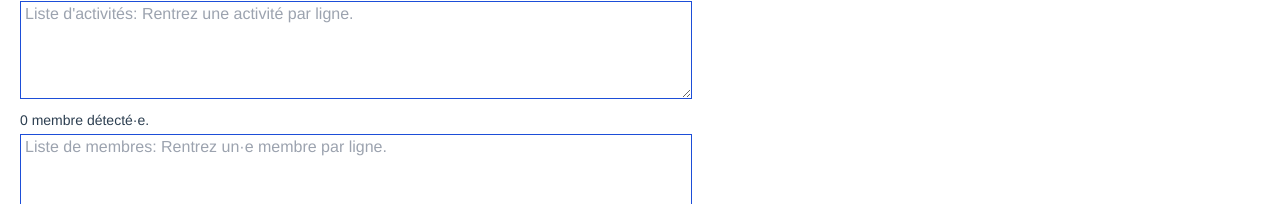
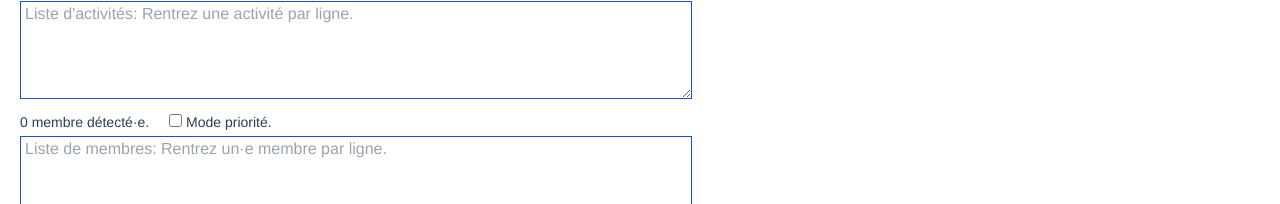
Before and after one commit to samuelroland/PickThem, a Vue app: page / in a window 1280 px wide. Shown: the part 234-438 px from the top of the page. Built offline with nearby package versions, Linux system fonts and the light colour scheme.

Commit message:
Pick: extract member priority and name without priority data

```diff
--- a/src/components/Pick.vue
+++ b/src/components/Pick.vue
@@ -97,6 +97,21 @@
             members.length > 1 ? "s" : ""
           }}
           détecté·e{{ members.length > 1 ? "s" : "" }}.
+          <input
+            type="checkbox"
+            v-model="priorityMode"
+            id="priorityMode"
+            class="ml-4"
+            @change="loadMembers"
+          /><label for="priorityMode" class="ml-1">Mode priorité.</label>
+          <span v-if="priorityMode" class="ml-1">
+            {{
+              members.filter(user => {
+                return user.priority;
+              }).length
+            }}
+            membres en priorité.</span
+          >
         </div>
         <textarea
           class="w-full max-w-2xl"
@@ -201,6 +216,7 @@ export default {
   name: "Pick",
   data() {
     return {
+      priorityMode: false,
       generated: false,
       nbWeeks: 6,
       activitiesRaw: "",
@@ -298,7 +314,20 @@ export default {
         counter++;
         this.members.push({
           id: counter,
-          name: name
+          name: this.priorityMode
+            ? name
+                .trim()
+                .substring(
+                  0,
+                  name.trim().indexOf("\t") != -1
+                    ? name.trim().indexOf("\t")
+                    : name.trim().length
+                )
+            : name,
+          //If priority mode enabled, set priority if last char is P, or set null.
+          priority: this.priorityMode
+            ? name.trim().charAt(name.trim().length - 1) == "P"
+            : null
         });
       }
     },
```
